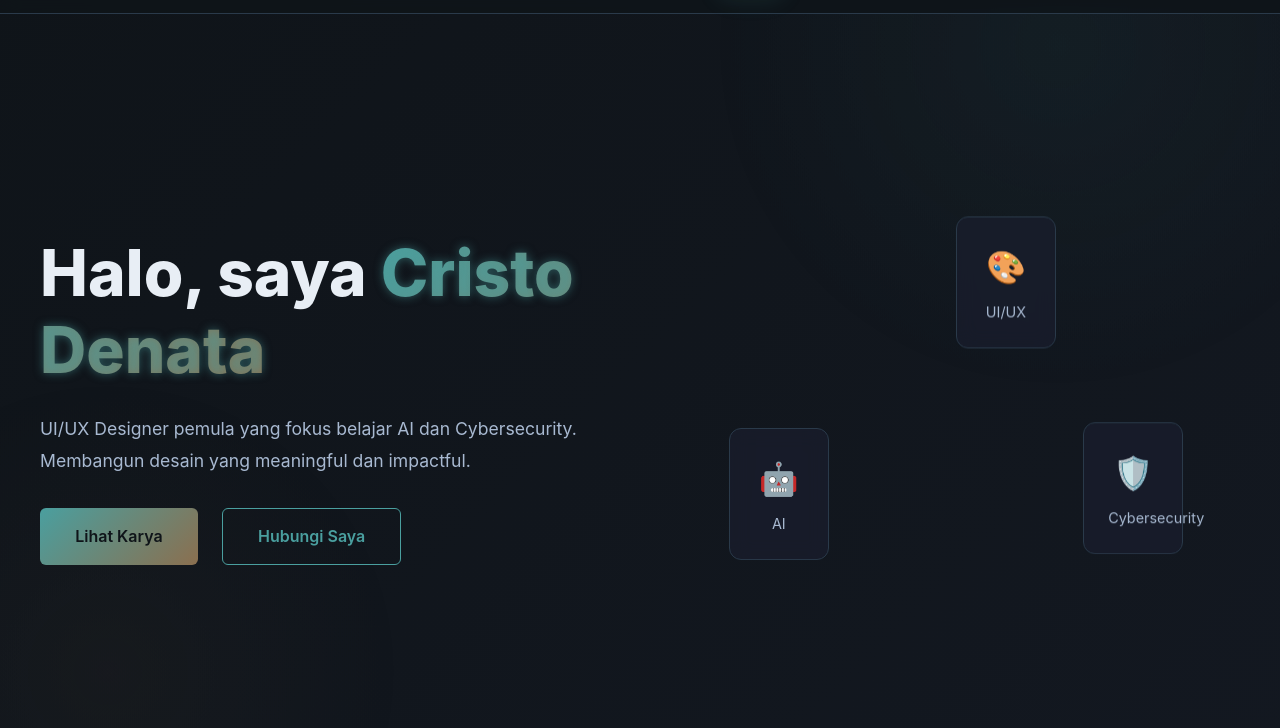
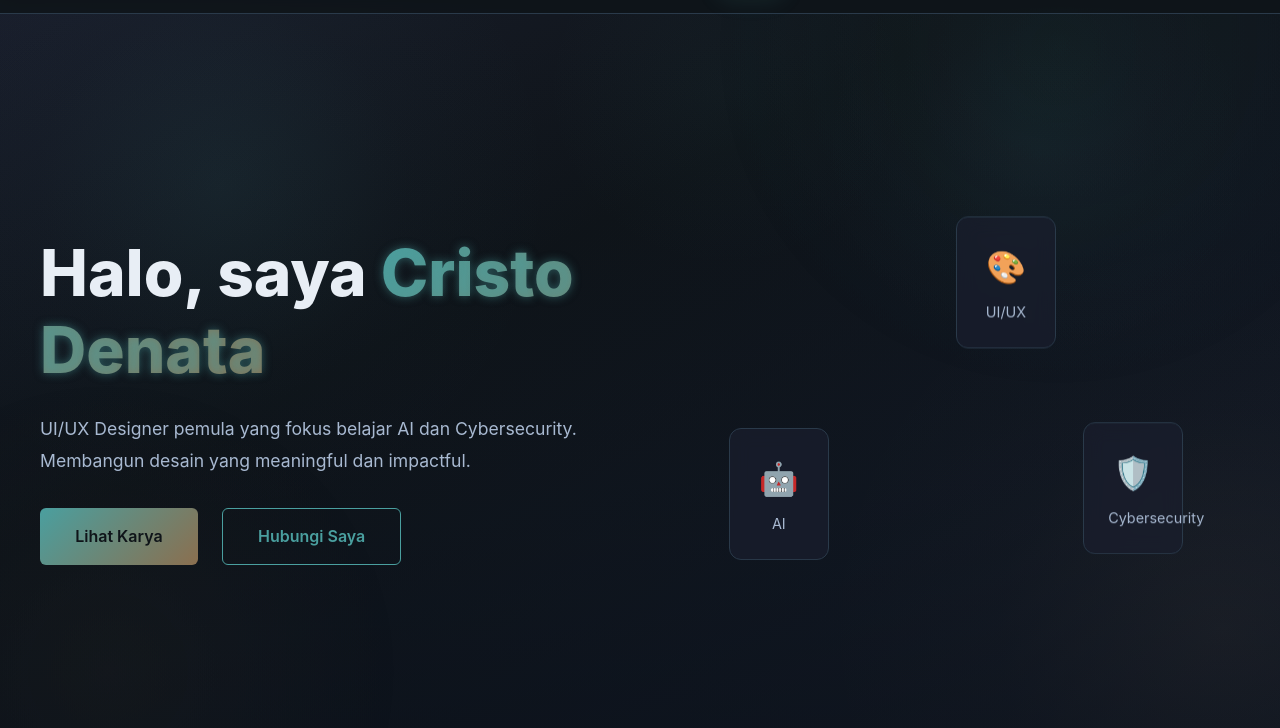
Before and after one commit to CristoDenata/PortofolioCristoDenata, a plain HTML site: page index.html in a window 1280 px wide. Shown: the part 60-788 px from the top of the page. Drawn offline with Linux system fonts and the light colour scheme.

Commit message:
Tambah background SVG pada hero beranda

```diff
--- a/style.css
+++ b/style.css
@@ -264,6 +264,10 @@ body {
     padding: 4rem 2rem;
     position: relative;
     overflow: hidden;
+    background-image: url('assets/background.svg');
+    background-size: cover;
+    background-position: center;
+    background-repeat: no-repeat;
 }
 
 .hero::before {
```
Also changed, not shown: assets/background.svg (added).
